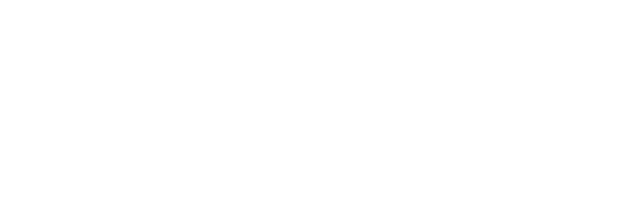
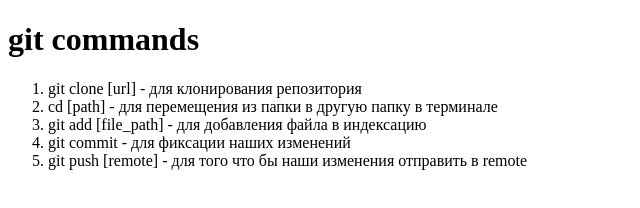
Before and after one commit to cyberhubutro/congenial-potato, a plain HTML site: page 16-lesson/index.html in a window 1280 px wide. Shown: the whole page, without its empty margins (0-640 px from the left). Drawn offline with Linux system fonts and the light colour scheme.

Commit message:
небольшие поправки

```diff
--- a/16-lesson/index.html
+++ b/16-lesson/index.html
@@ -6,6 +6,23 @@
     <title>git</title>
 </head>
 <body>
-    <h1></h1>
+    <h1>git commands</h1>
+    <ol>
+        <li>
+            git clone [url] - для клонирования репозитория
+        </li>
+        <li>
+            cd [path] - для перемещения из папки в другую папку в терминале
+        </li>
+        <li>
+            git add [file_path] - для добавления файла в индексацию
+        </li>
+        <li>
+            git commit - для фиксации наших изменений
+        </li>
+        <li>
+            git push [remote] - для того что бы наши изменения отправить в remote
+        </li>
+    </ol>
 </body>
 </html>
```
Also changed, not shown: 1 other file.
